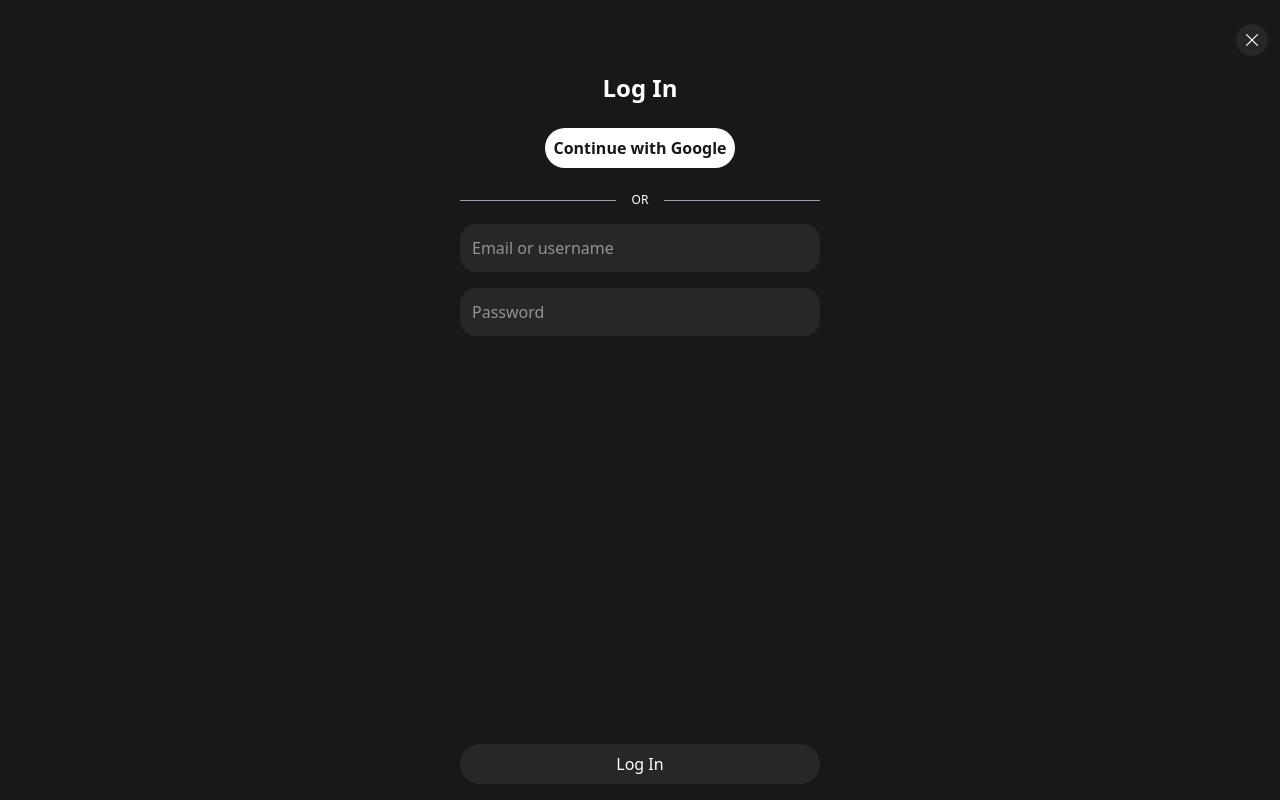
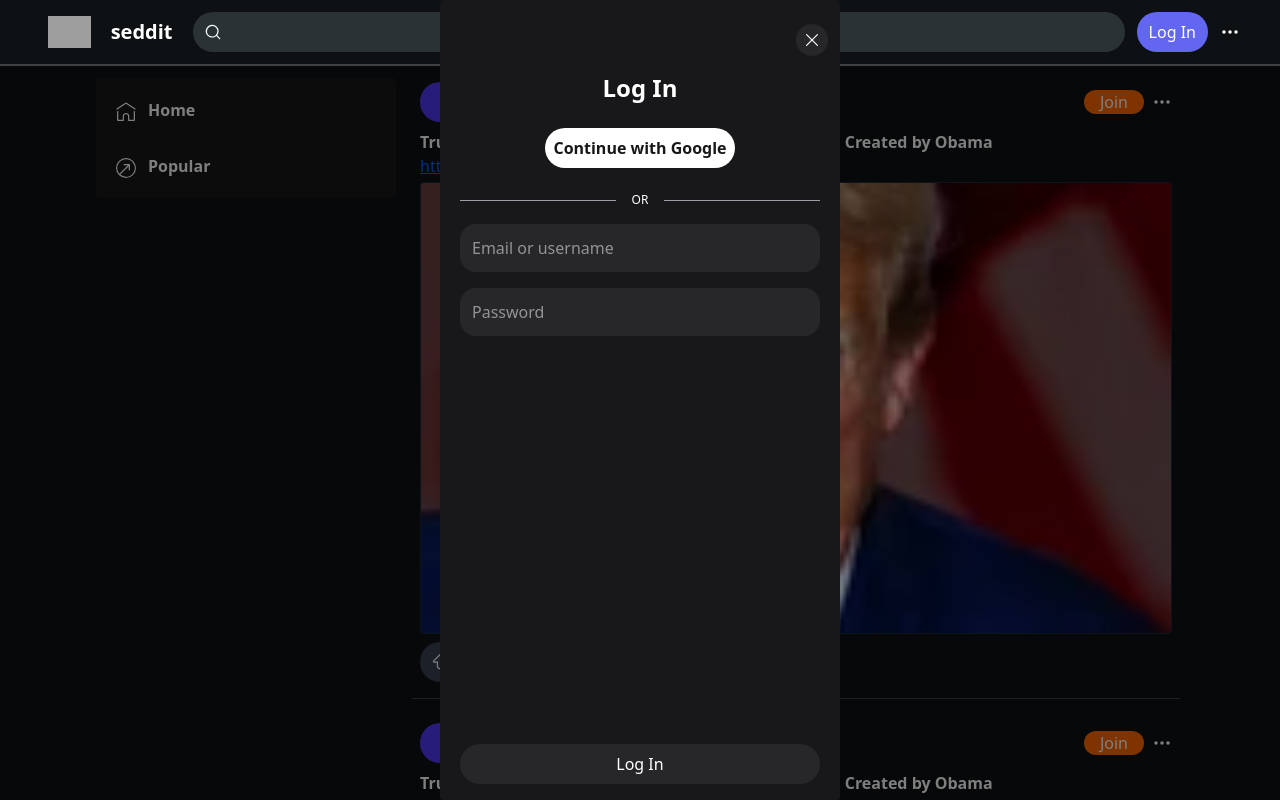
Before and after one commit to ZackHartinger/reddit-clone-seddit, a React (Vite) app: page / in a window 1280 px wide. Both pictures are taken after a click on the button "Log In". Shown: the top 800 px of the page. Built offline with nearby package versions, Linux system fonts and the light colour scheme; grey boxes are pictures that could not be loaded.

Commit message:
Refactored component's prop passing again to make it cleaner and easier to read. Finished modal: modal open prevents scrolling, modal on large screen takes up less space on screen, is centered and puts a semi transparent background over the body of the webpage.

```diff
--- a/package.json
+++ b/package.json
@@ -10,6 +10,7 @@
     "preview": "vite preview"
   },
   "dependencies": {
+    "@react-oauth/google": "^0.12.2",
     "@tailwindcss/vite": "^4.1.11",
     "react": "^19.1.0",
     "react-dom": "^19.1.0",
--- a/src/App.tsx
+++ b/src/App.tsx
@@ -11,17 +11,17 @@ function App() {
     setShowModal(!showModal);
   }
   return (
-    <div className='h-screen'>
+    <div className={showModal ? 'h-screen overflow-hidden' : 'h-screen'}>
       {showModal ?
         <LogInModal toggleModal={toggleShowModal} /> :
         <></>
       }
       <Navbar toggleModal={toggleShowModal} />
-      <div className="flex">
+      <div className="flex xl:justify-center">
         <div className="hidden lg:block mt-3 ml-3">
           <Dashboard />
         </div>
-        <div className="flex-col">
+        <div className="flex-col xl:w-200">
           <Post />
           <Post></Post>
           <Post></Post>
--- a/src/components/Dashboard/Dashboard.tsx
+++ b/src/components/Dashboard/Dashboard.tsx
@@ -2,7 +2,7 @@ import DashboardLink from './DashboardLink'
 
 const Dashboard = () => {
     return (
-        <div className="transition h-screen w-75 bg-zinc-900 rounded" id='mobile-menu'>
+        <div className="transition h-fit-content w-75 bg-zinc-900 rounded" id='mobile-menu'>
             <ul className='flex flex-col gap-2 text-white font-bold p-2'>
                 <DashboardLink linkName="Home" svgPath="m17.71 8.549 1.244.832v8.523a1.05 1.05 0 0 1-1.052 1.046H12.73a.707.707 0 0 1-.708-.707v-4.507c0-.76-1.142-1.474-2.026-1.474-.884 0-2.026.714-2.026 1.474v4.507a.71.71 0 0 1-.703.707H2.098a1.046 1.046 0 0 1-1.052-1.043V9.381l1.244-.835v9.158h4.44v-3.968c0-1.533 1.758-2.72 3.27-2.72s3.27 1.187 3.27 2.72v3.968h4.44V8.549Zm2.04-1.784L10.646.655a1.12 1.12 0 0 0-1.28-.008L.25 6.765l.696 1.036L10 1.721l9.054 6.08.696-1.036Z" />
                 <DashboardLink linkName='Popular' svgPath='M10 0a10 10 0 1 0 10 10A10.01 10.01 0 0 0 10 0Zm0 18.75a8.7 8.7 0 0 1-5.721-2.145l8.471-8.471v4.148H14V6.638A.647.647 0 0 0 13.362 6H7.718v1.25h4.148L3.4 15.721A8.739 8.739 0 1 1 10 18.75Z' />
--- a/src/components/Dashboard/DashboardLink.tsx
+++ b/src/components/Dashboard/DashboardLink.tsx
@@ -1,11 +1,9 @@
-import React from 'react'
-
 interface DashboardLinkProps {
     svgPath: string,
     linkName: string
 }
 
-const DashboardLink: React.FC<DashboardLinkProps> = ({ svgPath, linkName }) => {
+const DashboardLink = ({ svgPath, linkName }: DashboardLinkProps) => {
     return (
         <li className='flex items-center'>
             <a href="#" className='p-3 w-100 rounded hover:bg-zinc-800 active:bg-zinc-800'>
--- a/src/components/LogInModal/LogInModal.tsx
+++ b/src/components/LogInModal/LogInModal.tsx
@@ -1,32 +1,32 @@
-import React from 'react'
-
 interface LogInModalProps {
   toggleModal: () => void;
 }
 
-const LogInDialog: React.FC<LogInModalProps> = ({ toggleModal }) => {
+const LogInDialog = ({ toggleModal }: LogInModalProps) => {
   return (
-    <div className='bg-zinc-900 h-screen w-screen z-1'>
-      <button onClick={toggleModal} className='bg-zinc-800 rounded-full p-2 float-right mt-6 mr-3'>
+    <div onClick={toggleModal} className="absolute flex justify-center items-center h-screen w-screen text-white bg-[rgba(0,0,0,0.5)]">
+      <div onClick={(e) => e.stopPropagation()} className='flex flex-col relative h-screen w-screen bg-zinc-900 z-1 lg:w-100 lg:h-200 lg:rounded'>
+        <button onClick={toggleModal} className='bg-zinc-800 w-8 item-end rounded-full self-end p-2 float-right mt-6 mr-3 cursor-pointer'>
           <svg fill='white' height={16} width={16} viewBox="0 0 20 20">
             <path d='m11.06 10 6.22-6.22a.771.771 0 0 0-.015-1.046.771.771 0 0 0-1.045-.014L10 8.94 3.78 2.72a.771.771 0 0 0-1.042.018.771.771 0 0 0-.018 1.042L8.94 10l-6.22 6.22a.758.758 0 0 0-.02 1.08.758.758 0 0 0 1.08-.02L10 11.06l6.22 6.22a.771.771 0 0 0 1.041-.018.771.771 0 0 0 .019-1.042L11.06 10Z'></path>
           </svg>
         </button>
-      <div className="flex flex-col relative w-screen h-screen top-4 text-white items-center gap-4">
+        <div className="flex flex-col relative top-4 text-white items-center gap-4">
           <h3 className='text-2xl font-bold mb-2'>Log In</h3>
-        <button className='bg-white text-zinc-900 font-bold p-2 mb-2 rounded-full'>Continue with Google</button>
+          <button className='bg-white text-zinc-900 font-bold p-2 mb-2 rounded-full cursor-pointer'>Continue with Google</button>
           <div className="flex items-center w-90">
             <div className="grow border-t-1 border-t-zinc-400"></div>
             <span className="flex-shrink mx-4 text-white text-xs">OR</span>
             <div className="grow border-t-1 border-t-zinc-400"></div>
           </div>
           <div className="w-90 h-12 bg-zinc-800 rounded-2xl">
-          <input type='text' placeholder='Email or username' className='h-full ml-3' />
+            <input type='text' placeholder='Email or username' className='h-full w-80 ml-3 !outline-none' />
           </div>
           <div className="w-90 h-12 bg-zinc-800 rounded-2xl">
-          <input type='text' placeholder='Password' className='h-full ml-3' />
+            <input type='text' placeholder='Password' className='h-full w-80 ml-3 !outline-none' />
           </div>
-        <button className='fixed bottom-4 w-90 p-2 bg-zinc-800 rounded-full'>
+        </div>
+        <button className='absolute self-center bottom-4 w-90 p-2 bg-zinc-800 rounded-full cursor-pointer'>
           Log In
         </button>
       </div>
--- a/src/components/Navbar/Navbar.tsx
+++ b/src/components/Navbar/Navbar.tsx
@@ -1,11 +1,11 @@
-import React, { useState } from 'react'
+import { useState } from 'react'
 import Dashboard from '../Dashboard/Dashboard'
 
 interface NavbarProps {
     toggleModal: () => void;
 }
 
-const Navbar: React.FC<NavbarProps> = ({ toggleModal }) => {
+const Navbar = ({ toggleModal }: NavbarProps) => {
     const [showDashboard, setShowDashboard] = useState<boolean>(false);
 
     const [searchText, setSearchText] = useState<string>('');
@@ -68,7 +68,7 @@ const Navbar: React.FC<NavbarProps> = ({ toggleModal }) => {
                 </div>
             </div>
             {showDashboard ?
-                <div className="lg:hidden absolute w-screen bg-[rgba(0,0,0,0.4)]">
+                <div className="lg:hidden absolute w-screen h-screen bg-[rgba(0,0,0,0.4)]">
                     <Dashboard />
                 </div>
                 :
```
Also changed, not shown: 1 other file (tests, documents, lock files or other folders). Lines whose indentation alone changed are shown as unchanged.
